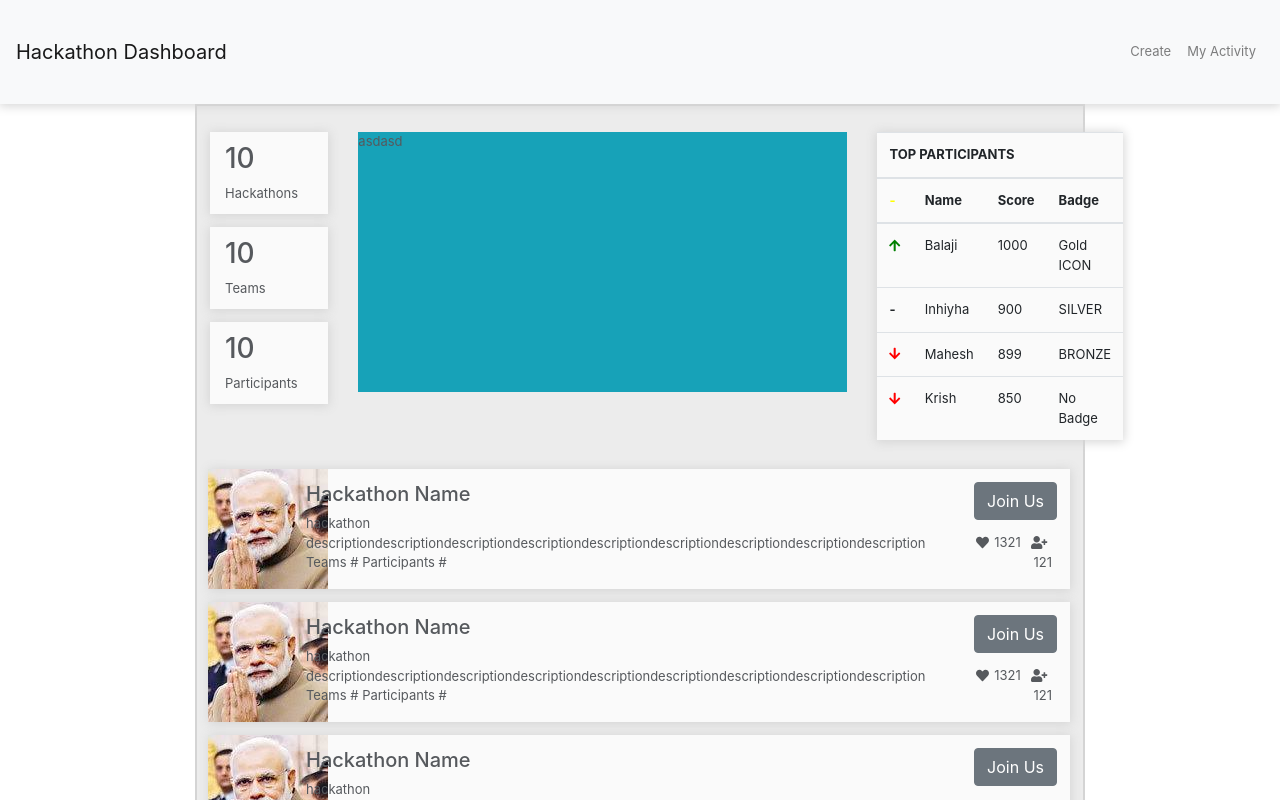
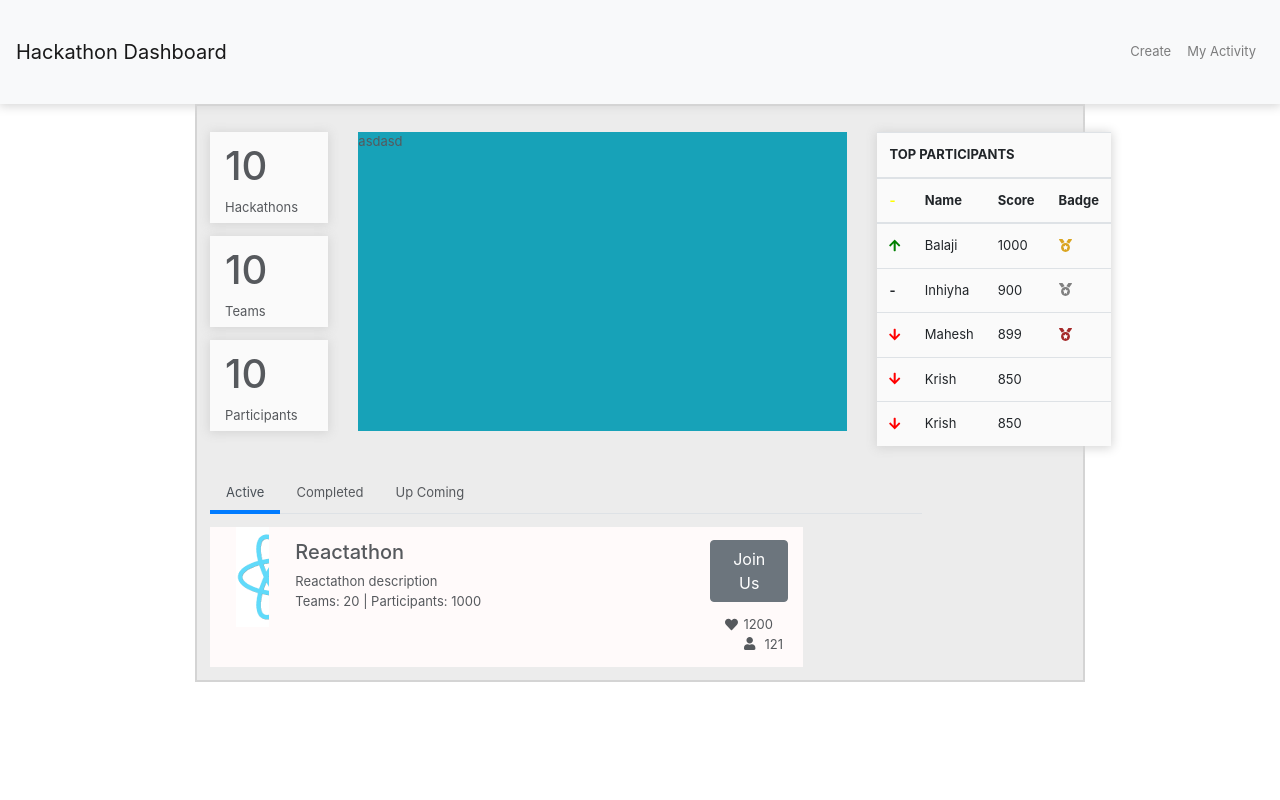
Before and after one commit to krishiyers/FutureTech, a React (Create React App) app: page / in a window 1280 px wide. Shown: the top 800 px of the page. Built offline with nearby package versions, Linux system fonts and the light colour scheme.

Commit message:
Changed All hackthon as Tabs

```diff
--- a/src/App.js
+++ b/src/App.js
@@ -1,11 +1,10 @@
 import React, { Component } from 'react';
-import logo from './logo.svg';
 import './App.css';
 import Layout from './Layout/Layout';
 import { library } from '@fortawesome/fontawesome-svg-core'
-import { faStroopwafel, faHeart,faUserPlus,faArrowUp ,faArrowDown} from '@fortawesome/free-solid-svg-icons'
+import { faStroopwafel, faHeart,faUser,faArrowUp ,faArrowDown,faMedal} from '@fortawesome/free-solid-svg-icons'
 
-library.add(faStroopwafel, faHeart,faUserPlus,faArrowUp,faArrowDown)
+library.add(faStroopwafel, faHeart,faUser,faArrowUp,faArrowDown,faMedal)
 
 
 class App extends Component {
--- a/src/Layout/AllHackathons.js
+++ b/src/Layout/AllHackathons.js
@@ -1,35 +1,82 @@
 import React from "react";
-import { Button, Row, Col } from "reactstrap";
-import { FontAwesomeIcon } from "@fortawesome/react-fontawesome";
-import RegisterModal from './RegisterModal';
+
+import HackthonList from "./HackthonList";
+import { TabContent, TabPane, Nav, NavItem, NavLink } from "reactstrap";
+import classnames from "classnames";
+
 
 export default class AllHackathons extends React.Component {
+  constructor(props) {
+    super(props);
+
+    this.toggle = this.toggle.bind(this);
+    this.state = {
+      activeTab: "1"
+    };
+  }
+
+  toggle(tab) {
+    if (this.state.activeTab !== tab) {
+      this.setState({
+        activeTab: tab
+      });
+    }
+  }
   render() {
     return (
-      <div className="navbar-shadow allHackbar">
-        <Row>
-          <Col className="col-1 no-padding">
-            {" "}
-            <img src="./assets/hack3.jpg" />
-          </Col>
-          <Col className="col-9 allHackContainer">
-            <h5>Hackathon Name</h5>
-            <div>
-              hackathon
-              descriptiondescriptiondescriptiondescriptiondescriptiondescriptiondescriptiondescriptiondescription
-            </div>
-            <div >Teams # Participants #</div>
-          </Col>
-          <Col className="col-2 allHackContainer" style={{ "text-align": "right" }} >
-           <RegisterModal buttonLabel ="Join Us"></RegisterModal>
-            <div className="iconstyle">
-              <FontAwesomeIcon icon="heart" />
-              <span style={{"margin-left":"5px","margin-right":"10px"}}>1321</span>
-              <FontAwesomeIcon icon="user-plus" />
-              <span  style={{"margin-left":"5px"}}> 121</span>
-            </div>
-          </Col>
-        </Row>
+      <div>
+        <Nav tabs>
+          <NavItem>
+            <NavLink
+              className={classnames({ active: this.state.activeTab === "1" })}
+              onClick={() => {
+                this.toggle("1");
+              }}
+            >
+              Active
+            </NavLink>
+          </NavItem>
+
+          <NavItem>
+            <NavLink
+              className={classnames({ active: this.state.activeTab === "2" })}
+              onClick={() => {
+                this.toggle("2");
+              }}
+            >
+              Completed
+            </NavLink>
+          </NavItem>
+
+          <NavItem>
+            <NavLink
+              className={classnames({ active: this.state.activeTab === "3" })}
+              onClick={() => {
+                this.toggle("3");
+              }}
+            >
+              Up Coming
+            </NavLink>
+          </NavItem>
+        </Nav>
+        <TabContent activeTab={this.state.activeTab}>
+          <TabPane tabId="1">
+
+            <HackthonList
+              name="Reactathon"
+              desc="Reactathon description"
+              teamCount="20"
+              participantsCount="1000"
+              likes="1200"
+            />
+          </TabPane>
+          <TabPane tabId="2">
+            <HackthonList />
+          </TabPane>
+          <TabPane tabId="3">
+            <HackthonList />
+          </TabPane>
+        </TabContent>
       </div>
     );
   }
--- /dev/null
+++ b/src/Layout/HackthonList.js
@@ -0,0 +1,41 @@
+import React from "react";
+import { Button, Row, Col } from "reactstrap";
+import { FontAwesomeIcon } from "@fortawesome/react-fontawesome";
+import RegisterModal from './RegisterModal';
+
+export default class HackthonList extends React.Component {
+    constructor(props) {
+        super(props);
+       }
+
+  render() {
+    return (
+      <Row className="no-margin">
+        <Col className="col-1 allHackContainer no-padding">
+          <img src="./assets/download.png" />
+        </Col>
+        <Col className="col-7 allHackContainer">
+          <h5>{this.props.name}</h5>
+          <div>
+           {this.props.desc}
+          </div>
+          <div>Teams: {this.props.teamCount} | Participants:  {this.props.participantsCount}</div>
+        </Col>
+        <Col
+          className="col-2 allHackContainer"
+          style={{ "text-align": "right" }}
+        >
+         <RegisterModal buttonLabel ="Join Us"></RegisterModal>
+          <div className="iconstyle">
+            <FontAwesomeIcon icon="heart" />
+            <span style={{ "margin-left": "5px", "margin-right": "10px" }}>
+              {this.props.likes}
+            </span>
+            <FontAwesomeIcon icon="user" />
+            <span style={{ "margin-left": "5px" }}> 121</span>
+          </div>
+        </Col>
+      </Row>
+    );
+  }
+}
--- a/src/Layout/Layout.js
+++ b/src/Layout/Layout.js
@@ -4,7 +4,7 @@ import CarouselPage from "./CarouselPage";
 import TopParticipantsTable from "./TopParticipantsTable";
 import AllHackathons from "./AllHackathons";
 import StatusWidget from "./StatusWidget";
-import {  Row, Col } from "reactstrap";
+import { Row, Col } from "reactstrap";
 
 export default class Layout extends React.Component {
   render() {
@@ -29,11 +29,7 @@ export default class Layout extends React.Component {
             </Col>
           </Row>
           <Row className="row-content">
-            <Col className="col-12">
-              <AllHackathons />
-              <AllHackathons />
-              <AllHackathons />
-              <AllHackathons />
+            <Col className="col-10">
               <AllHackathons />
             </Col>
           </Row>
--- a/src/Layout/RegisterModal.js
+++ b/src/Layout/RegisterModal.js
@@ -1,6 +1,6 @@
 import React from 'react';
+
 import { Button, Form, FormGroup, Label, Input, FormText, Modal, ModalHeader, ModalBody, ModalFooter } from 'reactstrap';
-
 
 class RegisterModal extends React.Component {
   constructor(props) {
--- a/src/Layout/StatusWidget.js
+++ b/src/Layout/StatusWidget.js
@@ -5,15 +5,15 @@ export default class StatusWidget extends React.Component {
     return (
       <div>
         <div className="col-12 widget ">
-          <h3>10</h3>
+          <h1>10</h1>
           <div>Hackathons</div>
         </div>
         <div className="col-12 widget ">
-          <h3>10</h3>
+          <h1>10</h1>
           <div>Teams</div>
         </div>
         <div className="col-12 widget ">
-          <h3>10</h3>
+          <h1>10</h1>
           <div>Participants</div>
         </div>
       </div>
--- a/src/Layout/TopParticipantsTable.js
+++ b/src/Layout/TopParticipantsTable.js
@@ -1,5 +1,5 @@
 import React from "react";
-import { Card, Table, Row, Col } from "reactstrap";
+import {  Table } from "reactstrap";
 import { FontAwesomeIcon } from "@fortawesome/react-fontawesome";
 export default class TopParticipantsTable extends React.Component {
   render() {
@@ -21,25 +21,31 @@ export default class TopParticipantsTable extends React.Component {
             <th scope="row"> <FontAwesomeIcon style={{ color: "green"}} icon="arrow-up" /> </th>
             <td>Balaji</td>
             <td>1000</td>
-            <td>Gold ICON</td>
+            <td><FontAwesomeIcon style={{ color: "goldenrod"}} icon="medal" /></td>
           </tr>
           <tr>
             <th scope="row">-</th>
             <td>Inhiyha</td>
             <td>900</td>
-            <td>SILVER</td>
+            <td><FontAwesomeIcon style={{ color: "gray"}} icon="medal" /></td>
           </tr>
           <tr>
             <th scope="row"><FontAwesomeIcon style={{ color: "red"}} icon="arrow-down" /></th>
             <td>Mahesh</td>
             <td>899</td>
-            <td>BRONZE</td>
+            <td><FontAwesomeIcon style={{ color: "brown"}} icon="medal" /></td>
           </tr>
           <tr>
             <th scope="row"><FontAwesomeIcon style={{ color: "red"}} icon="arrow-down" /></th>
             <td>Krish</td>
             <td>850</td>
-            <td>No Badge</td>
+            <td></td>
+          </tr>
+          <tr>
+            <th scope="row"><FontAwesomeIcon style={{ color: "red"}} icon="arrow-down" /></th>
+            <td>Krish</td>
+            <td>850</td>
+            <td></td>
           </tr>
         </tbody>
       </Table>
--- a/src/index.css
+++ b/src/index.css
@@ -3,13 +3,17 @@ body {
   padding: 0;
   font-family: sans-serif;
   font-size: 13px !important;
-  color: #56595d!important;
+  color: #56595d !important;
 }
 .navHeader {
   height: 8em;
 }
 .no-padding {
   padding: 0px !important;
+}
+
+.no-margin{
+  margin: 0px !important;
 }
 .pageContainer {
   margin-left: 15em !important;
@@ -35,7 +39,7 @@ body {
 }
 
 .carousel {
-  height: 20em;
+  height: 23em;
 }
 
 .allHackbar {
@@ -49,6 +53,8 @@ body {
   padding: 1em;
   line-height: 1.5em;
   padding-left: 2em !important;
+  background: snow;
+    margin-top: 1em;
 }
 
 .widget {
@@ -57,6 +63,7 @@ body {
   background: #fafafa !important;
   padding: 0.8em;
   box-shadow: 0px 1px 10px 1px #d4d4d4;
+  height: 7em;
 }
 .iconstyle {
   padding-top: 1em;
@@ -67,3 +74,15 @@ body {
   vertical-align: bottom;
   border-bottom: 1px solid #dee2e6;
 }
+.nav-link {
+  color: #495057;
+  background-color: transparent !important;
+  border: 0px!important;
+}
+
+.nav-link.active {
+  color: #495057;
+  background-color: transparent !important;
+  border: 0px!important;
+  border-bottom: 4px solid #007bff!important;
+}
```
Also changed, not shown: public/assets/download.png (added).
